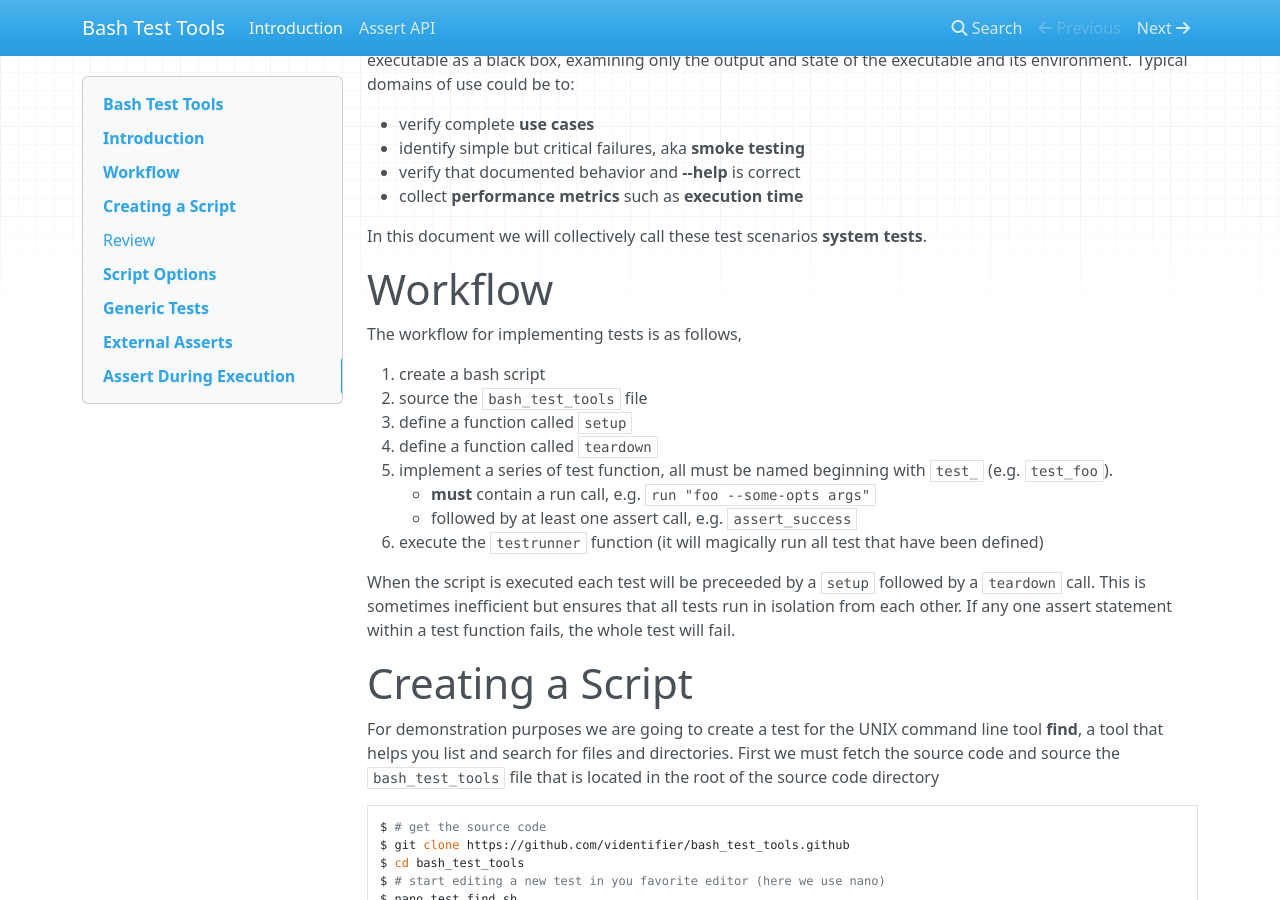
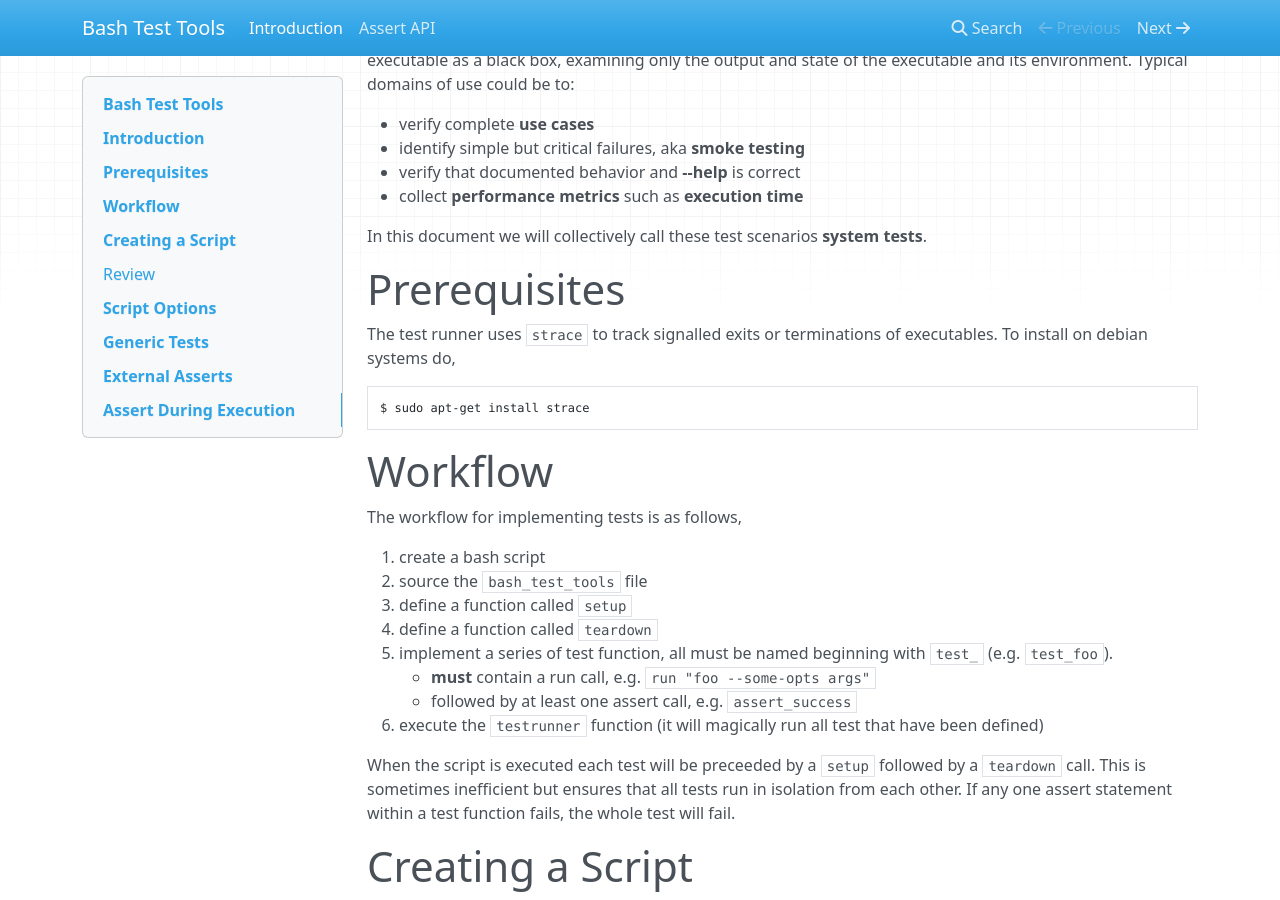
Before and after one commit to thorsteinssonh/bash_test_tools, an MkDocs documentation site: the page built from documentation/docs/index.md, in a window 1280 px wide and 900 px high, scrolled down 1123 px. Built offline with MkDocs 1.6.1, drawn with Linux system fonts in a browser that asks for light colours; nearby versions of some CDN libraries; old or Windows-style settings are respelled for this version of MkDocs.

Commit message:
adds docs for strace prerequisites
adds docs for strace prerequisites

````diff
--- a/documentation/docs/index.md
+++ b/documentation/docs/index.md
@@ -49,6 +49,15 @@ a black box, examining only the output and state of the executable and its envir
 * collect **performance metrics**  such as **execution time**
 
 In this document we will collectively call these test scenarios **system tests**.
+
+# Prerequisites
+
+The test runner uses `strace` to track signalled exits or terminations of executables.
+To install on debian systems do,
+
+```bash
+$ sudo apt-get install strace
+```
 
 # Workflow
 The workflow for implementing tests is as follows,
````
